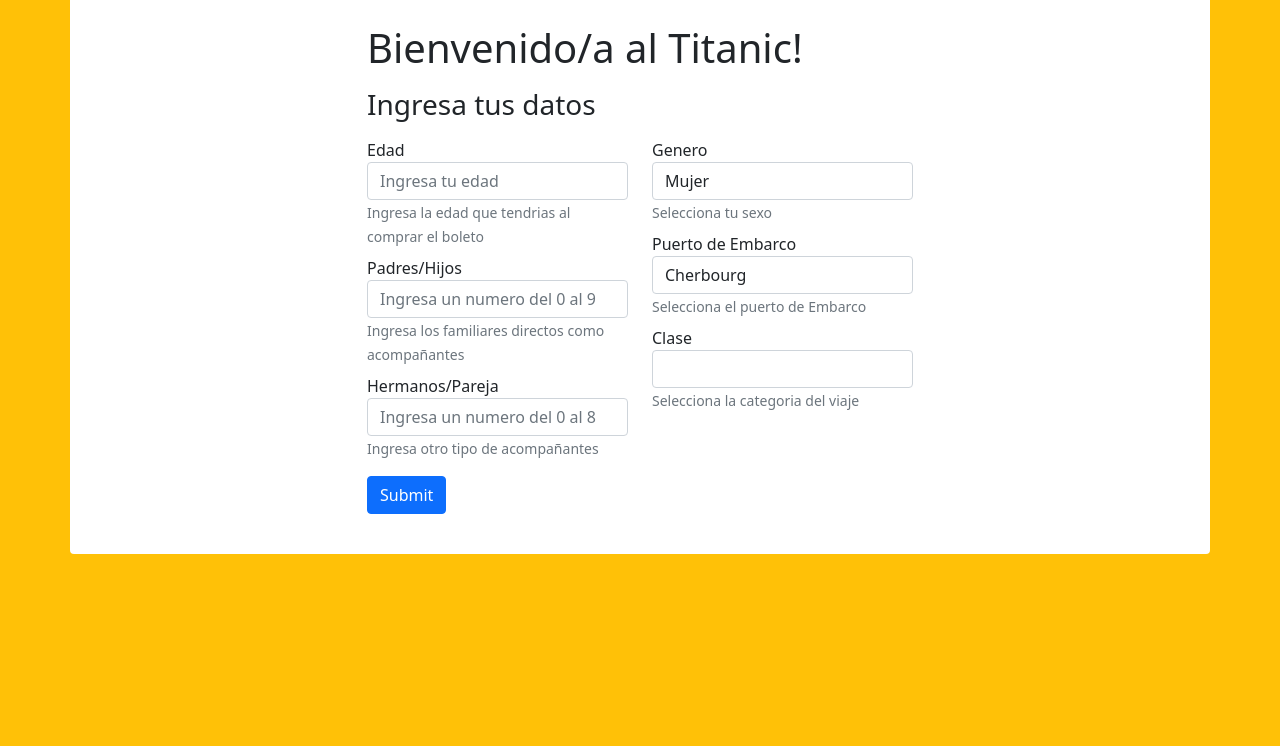
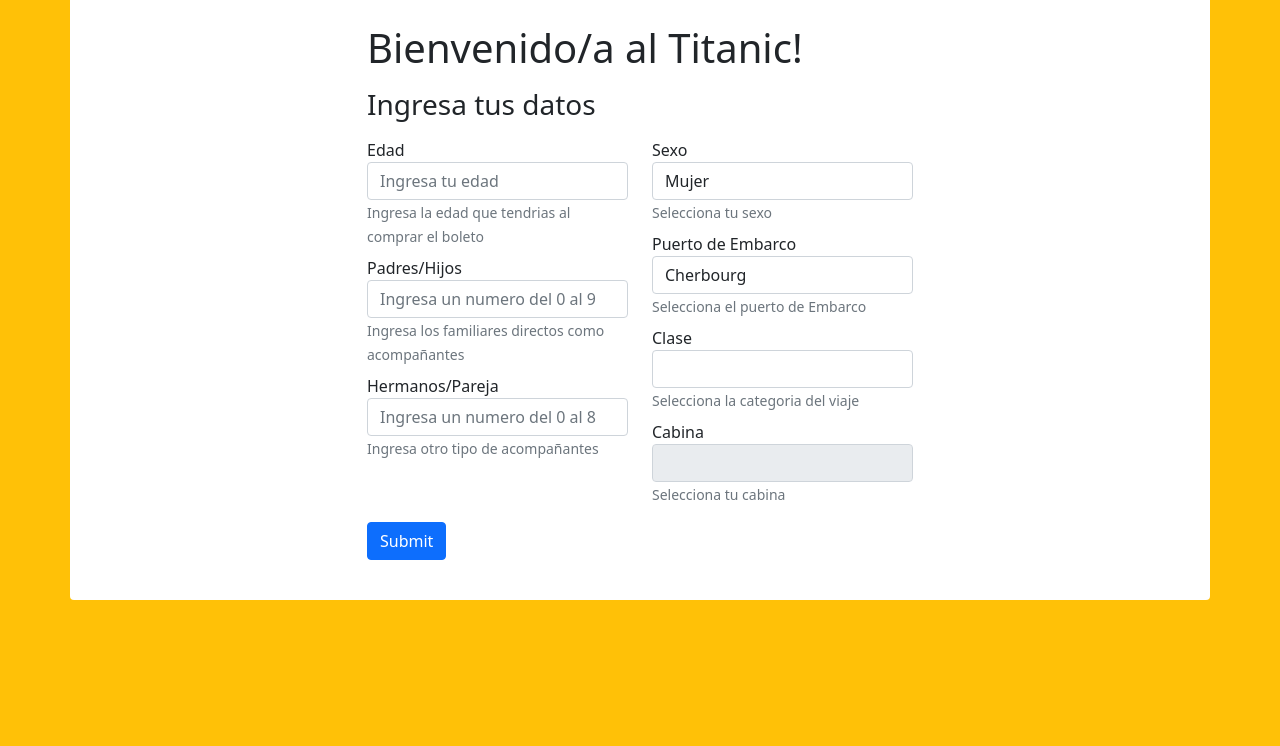
Before and after one commit to omniboyOK/titanic-prediction, a Flask app: page / in a window 1280 px wide. Shown: the top 746 px of the page. Run offline with Flask 2, Linux system fonts and the light colour scheme; lists and menus that the app fills with data are empty; parts of the project's set-up code (start-up, migrations or seed data) failed here and were passed over; some libraries are stand-ins or nearby versions.

Commit message:
seleccion de cabina

```diff
--- a/static/form.js
+++ b/static/form.js
@@ -38,6 +38,9 @@ $(document).ready(function () {
   fetch(`/classes`)
     .then((response) => response.json())
     .then((data) => {
+      // save clases
+      classes = data;
+
       data.forEach((item) => {
         let option = new Option(item.descripcion, item.clase);
         /// jquerify the DOM object 'o' so we can use the html method
@@ -45,6 +48,7 @@ $(document).ready(function () {
         $("#clase").append(option);
       });
       // enable dropdown
+      $("#clase").prop("disabled", false);
     })
     .catch((error) => {
       console.log("Failed to load classes", error);
@@ -54,8 +58,23 @@ $(document).ready(function () {
 });
 
 function loadCabins() {
-  console.log($("#clase").val());
+  let value = $("#clase").val();
+  let clase = classes.find((item) => item.clase == value);
+  $("#cabin").html('<option value="" selected></option>');
 
-  // set cabin dropdown to current selected class
   // if any class selected enable, if not disable
+  clase
+    ? $("#cabin").prop("disabled", false)
+    : $("#cabin").prop("disabled", true);
+
+  if (clase) {
+    clase.cabinas.forEach((cabina) => {
+      if (cabina.valor > 0) {
+        let option = new Option(cabina.tipo, cabina.valor);
+        /// jquerify the DOM object 'o' so we can use the html method
+        $(option).html(cabina.tipo);
+        $("#cabin").append(option);
+      }
+    });
+  }
 }
--- a/templates/index.html
+++ b/templates/index.html
@@ -59,7 +59,7 @@
                         <!-- Second Form Column -->
                         <div class="col-lg-6">
                             <div class="form-group mb-2">
-                                <label for="Sex_male">Genero</label>
+                                <label for="Sex_male">Sexo</label>
                                 <div>
                                     <select class="select form-control" id="sex_male">
                                         <option value="0" selected>Mujer</option>
@@ -83,12 +83,21 @@
                             <div class="form-group mb-2">
                                 <label for="clase">Clase</label>
                                 <div>
-                                    <select class="select form-control" id="clase">
+                                    <select class="select form-control" id="clase" disabled required>
                                         <option value="" selected></option>
                                     </select>
                                 </div>
                                 <small id="claseHelp" class="form-text text-muted">Selecciona la categoria del
                                     viaje</small>
+                            </div>
+                            <div class="form-group mb-2">
+                                <label for="clase">Cabina</label>
+                                <div>
+                                    <select class="select form-control" id="cabin" disabled required>
+                                        <option value="" selected></option>
+                                    </select>
+                                </div>
+                                <small id="cabinHelp" class="form-text text-muted">Selecciona tu cabina</small>
                             </div>
                         </div>
                         <!-- End Second Form Column -->
```
